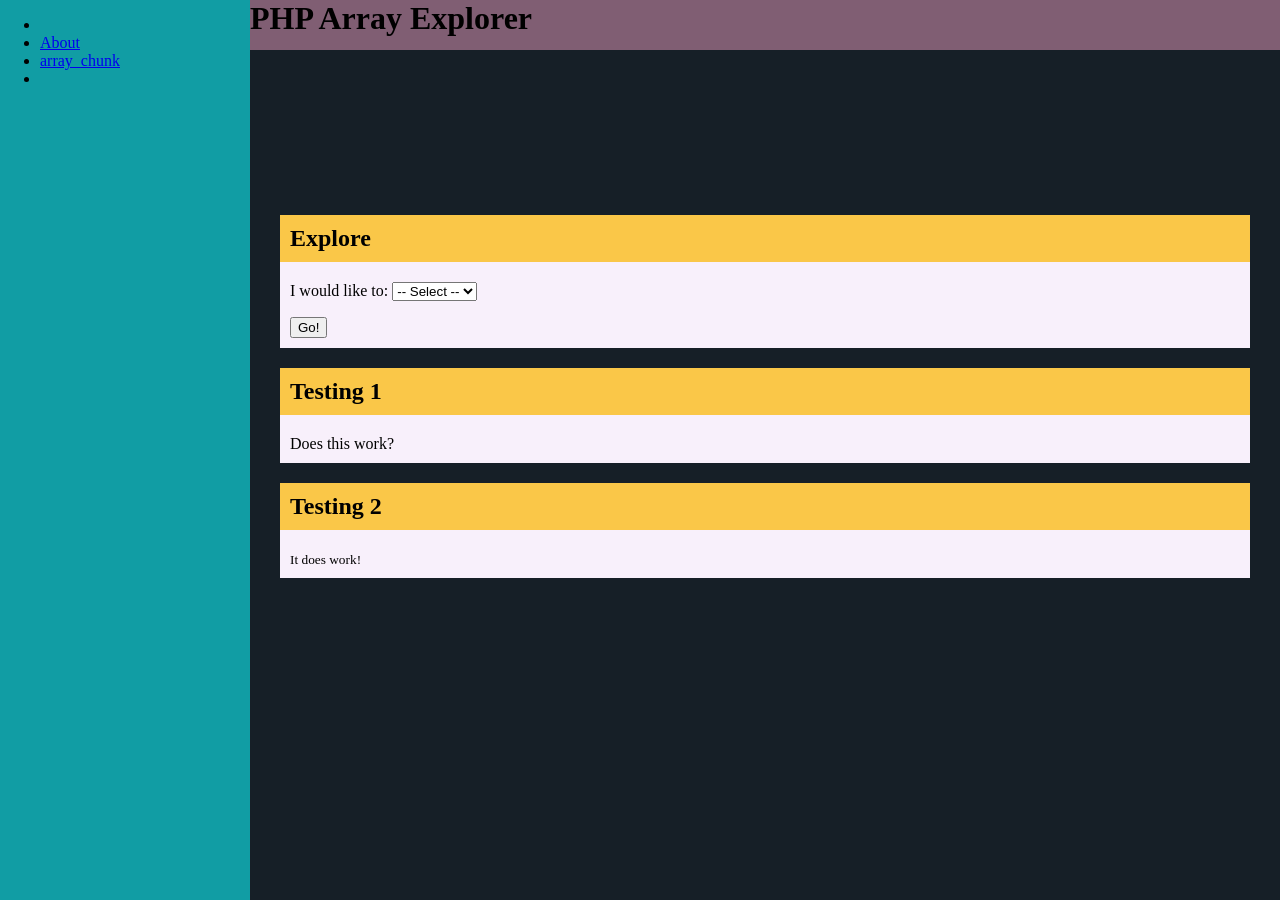
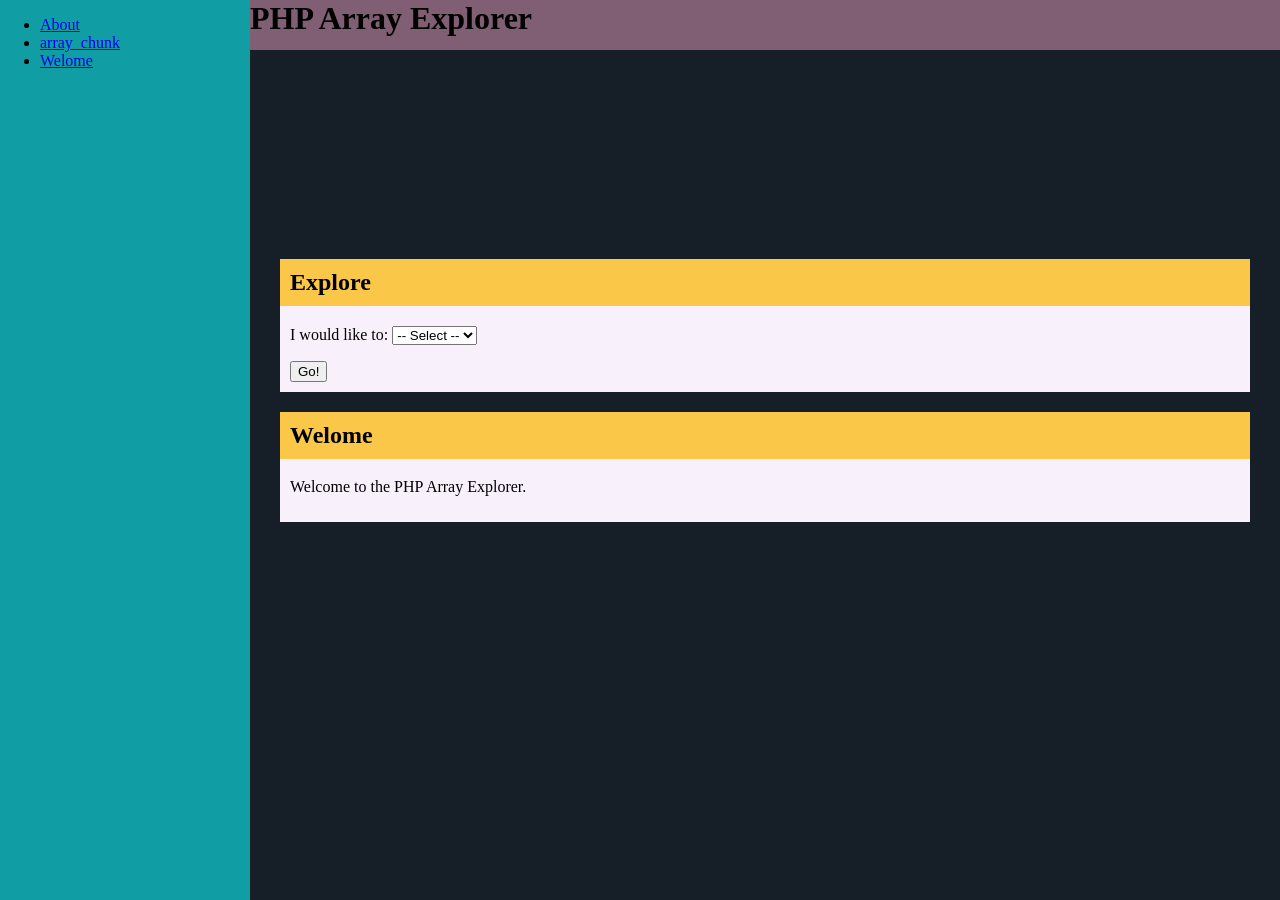
Before and after one commit to cjbagley/php-array-explorer, a Jekyll site: the page built from index.md, in a window 1280 px wide. Built offline with Jekyll 4.4.1, drawn with Linux system fonts in a browser that asks for light colours.

Commit message:
Simplified layout plan

```diff
--- a/_layouts/default.html
+++ b/_layouts/default.html
@@ -13,11 +13,12 @@
     <aside class="sidebar">
         <nav>
             <ul>
-                {% for page in site.pages %}
-                    <li><a href="{{ page.url }}">{{ page.title}}</a>
-                    </li>
-                {% endfor %}
-                </ul>
+            {% for page in site.pages %}
+                {% if page.url and page.title %}
+                <li><a href="{{ page.url }}">{{ page.title}}</a></li>
+                {% endif %}
+            {% endfor %}
+            </ul>
         </nav>
     </aside>
 
@@ -25,20 +26,18 @@
         <h1>PHP Array Explorer</h1>
     </header>
 
-    {{ content }}
+
 
     <main class="content">
         {% include explorer.html %}
-        {% for section in page.sections %}
         <section class="card">
             <header class="card-header">
-                <h2>{{ section.title }}</h2>
+                <h2>{{ page.title }}</h2>
             </header>
             <div class="card-content">
-                {{ section.content }}
+                {{ content }}
             </div>
         </section>
-        {% endfor %}
     </main>
 </body>
 
--- a/_layouts/page.html
+++ /dev/null
@@ -1,11 +0,0 @@
----
-layout: default
----
-
-{{ content }}
-<ul class="pages">
-{% for page in site.posts %}
-    <li><a href="{{ page.url }}">{{ page.title}}</a>
-    </li>
-{% endfor %}
-</ul>
--- a/index.md
+++ b/index.md
@@ -1,8 +1,5 @@
 ---
-layout: page
-sections:
-    - title: Testing 1
-      content: Does this work?
-    - title: Testing 2
-      content: <small>It does work!</small>
+layout: default
+title: Welome
 ---
+Welcome to the PHP Array Explorer.
```
Also changed, not shown: pages/array_chunk.md (+1 -3 lines).
